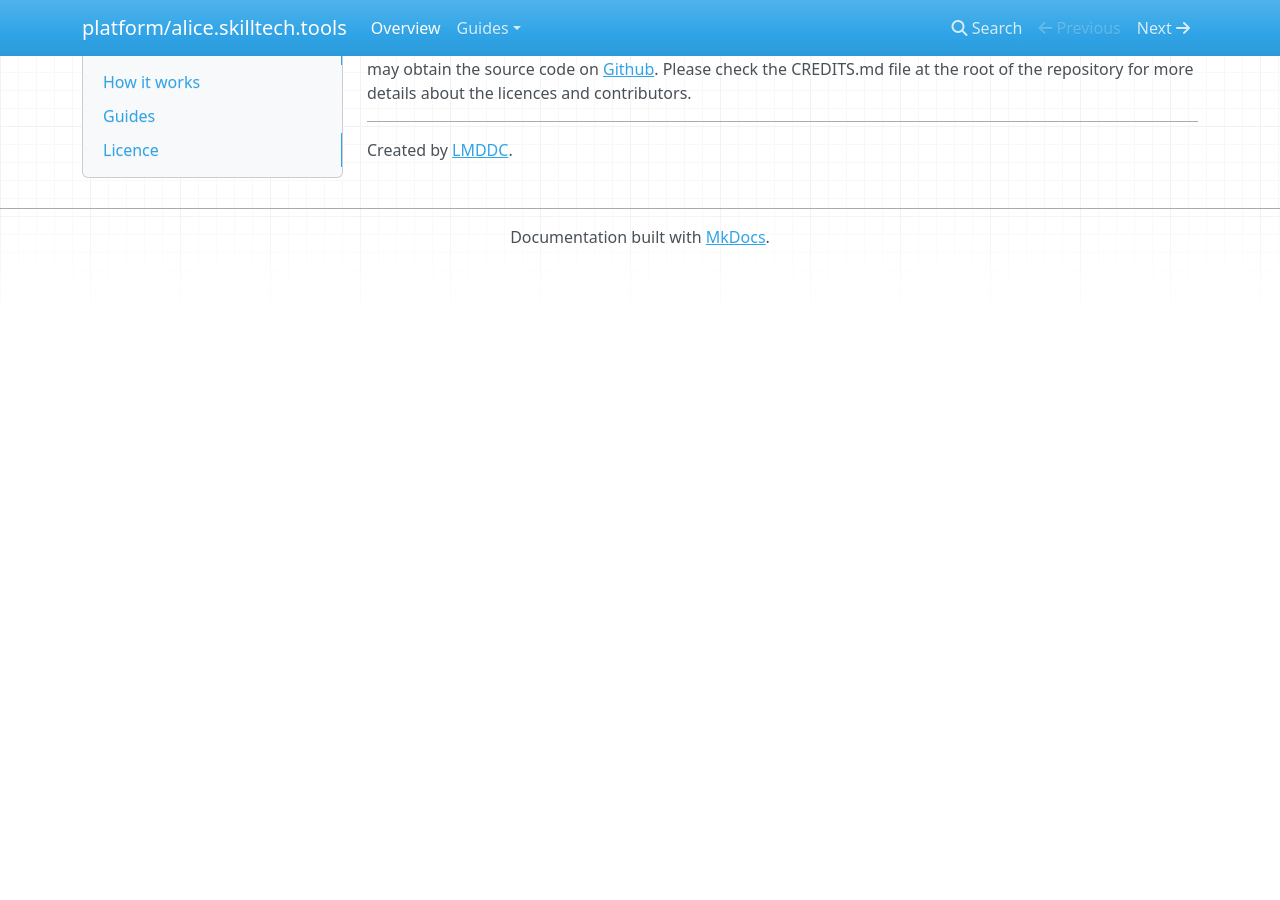
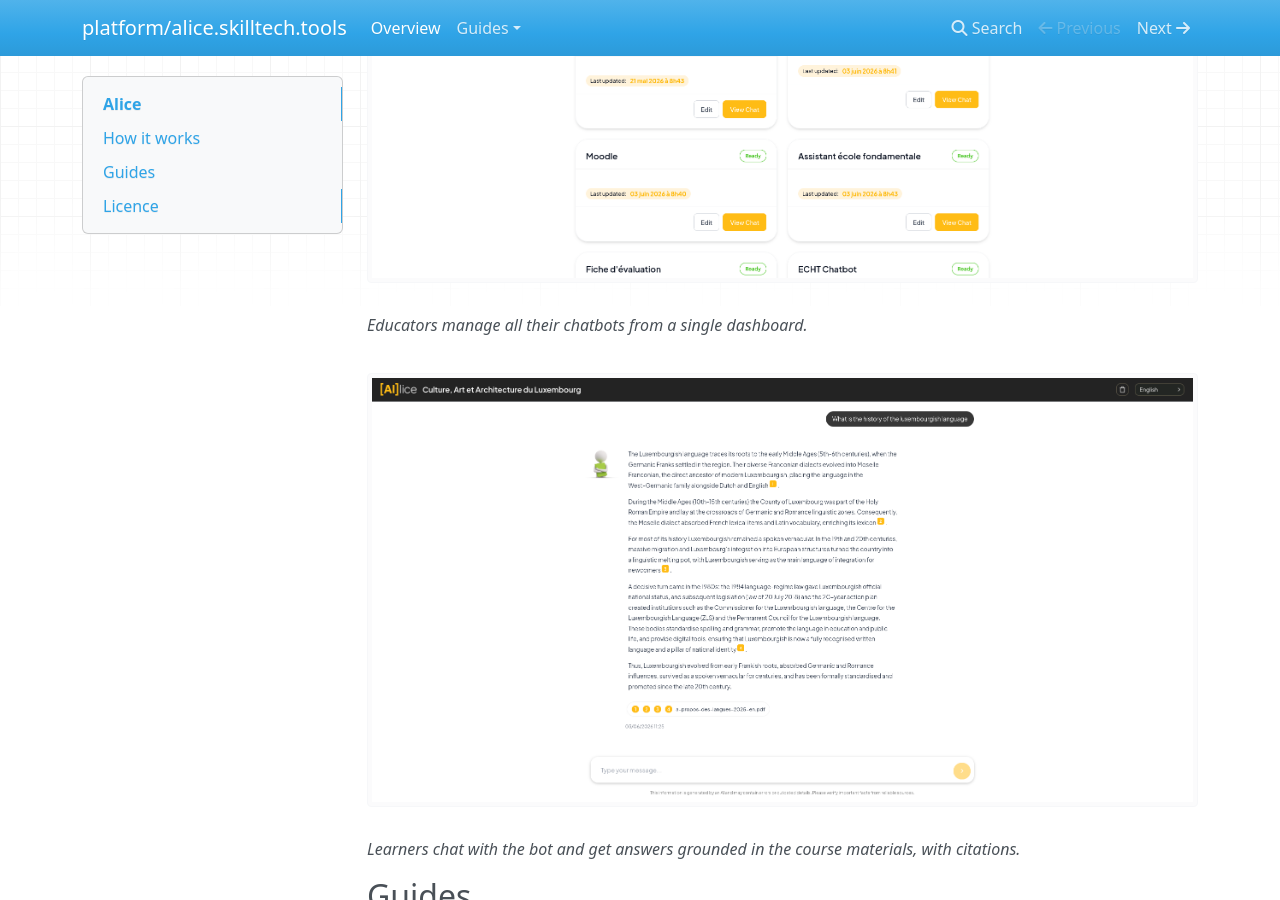
Before and after one commit to lmddc-lu/alice.skilltech.tools, an MkDocs documentation site: the page built from docs/index.md, in a window 1280 px wide and 900 px high, scrolled down 569 px. Built offline with MkDocs 1.6.1, drawn with Linux system fonts in a browser that asks for light colours; nearby versions of some CDN libraries; before the commit the page ends 900 px from its top, so only the background shows below that.

```diff
--- a/docs/index.md
+++ b/docs/index.md
@@ -15,6 +15,12 @@ share the chatbot via a URL (public, password-protected, or SSO-only).
 **Learners** open the URL and chat. Each answer is grounded in the
 knowledge base and returned with citations to the source documents.
 
+![Educator dashboard listing chatbots](images/my-chatbots.png)
+*Educators manage all their chatbots from a single dashboard.*
+
+![Learner chat interface with cited answers](images/chat-interface.png)
+*Learners chat with the bot and get answers grounded in the course materials, with citations.*
+
 ## Guides
 
 - [How to install and run Alice](guides/installation.md)
```
Also changed, not shown: README.md (+6 -0 lines), docs/guides/custom-persona.md (+3 -0 lines), docs/guides/moodle-sync.md (+1 -0 lines), docs/images/chat-interface.png (added), docs/images/chatbot-creation-wizard.png (added), docs/images/chatbot-editor.png (added), docs/images/my-chatbots.png (added).
